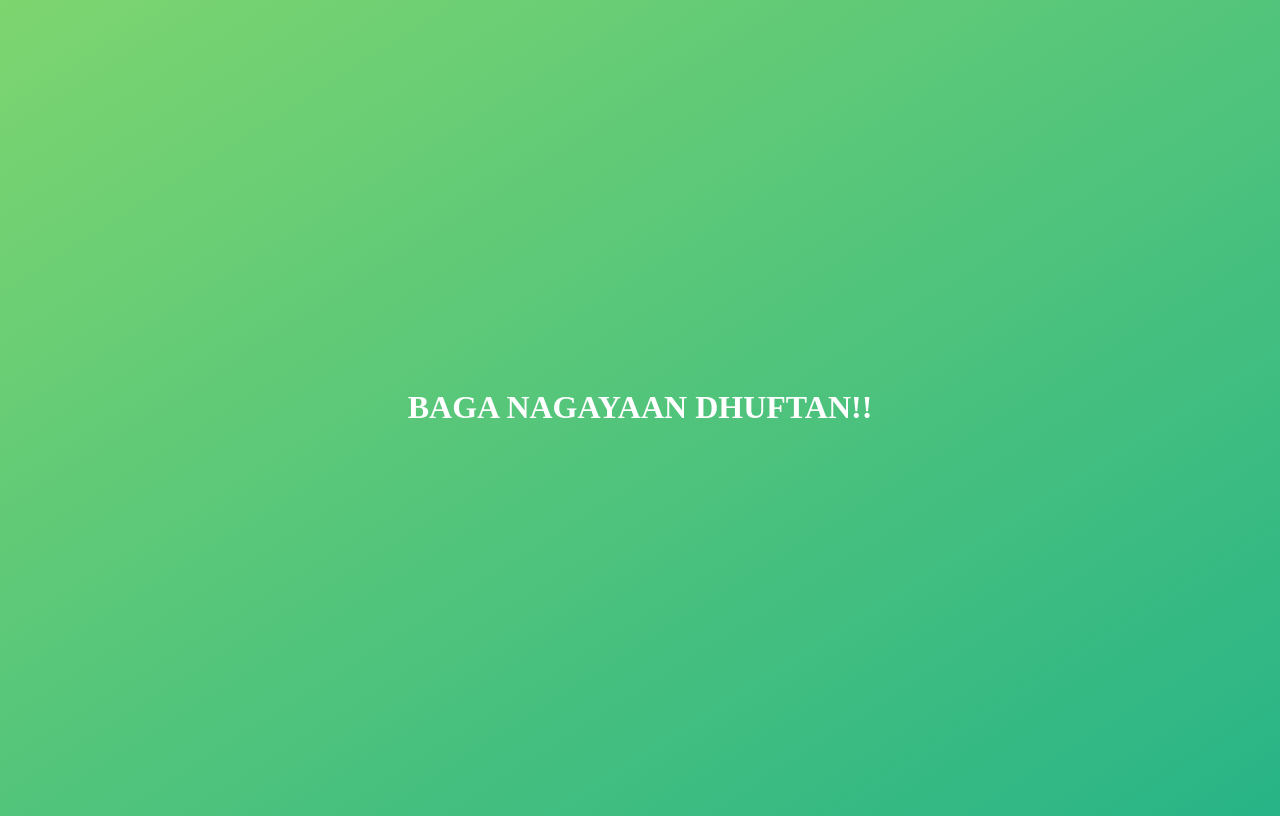
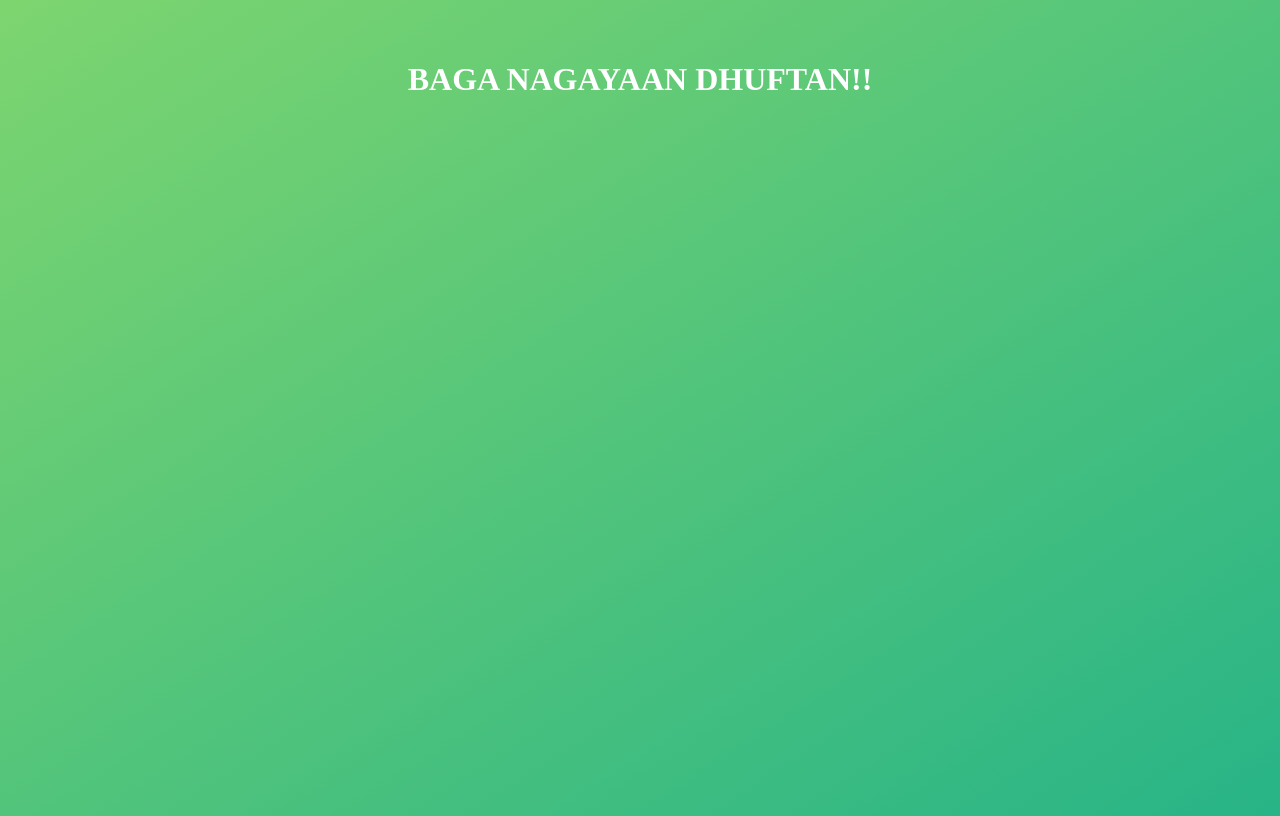
Before and after one commit to leencho/leencho.github.io, a plain HTML site: page index.html in a window 1280 px wide. Drawn offline with Linux system fonts and the light colour scheme.

Commit message:
put the title at the top

```diff
--- a/index.html
+++ b/index.html
@@ -3,12 +3,12 @@
 <head>
 	<meta charset="utf-8">
 	<meta name="viewport" content="width=device-width, initial-scale=1">
-	<title>test</title>
+	<title>mata duree</title>
 	<style type="text/css">
 		body{
 			height: 100vh;
 			display: flex;
-			align-items: center;
+			align-items: top;
 			background: linear-gradient(to top left, #28b487, #7dd56f);
 		}
 		h1{
@@ -22,12 +22,14 @@
 		}
 	</style>
 
+
 </head>
 <body>
 	<h1>
 		BAGA NAGAYAAN DHUFTAN!!
 	</h1>
 
+
 	<script src="script.js",type="text/javascript"></script>
 </body>
 </html>
```
